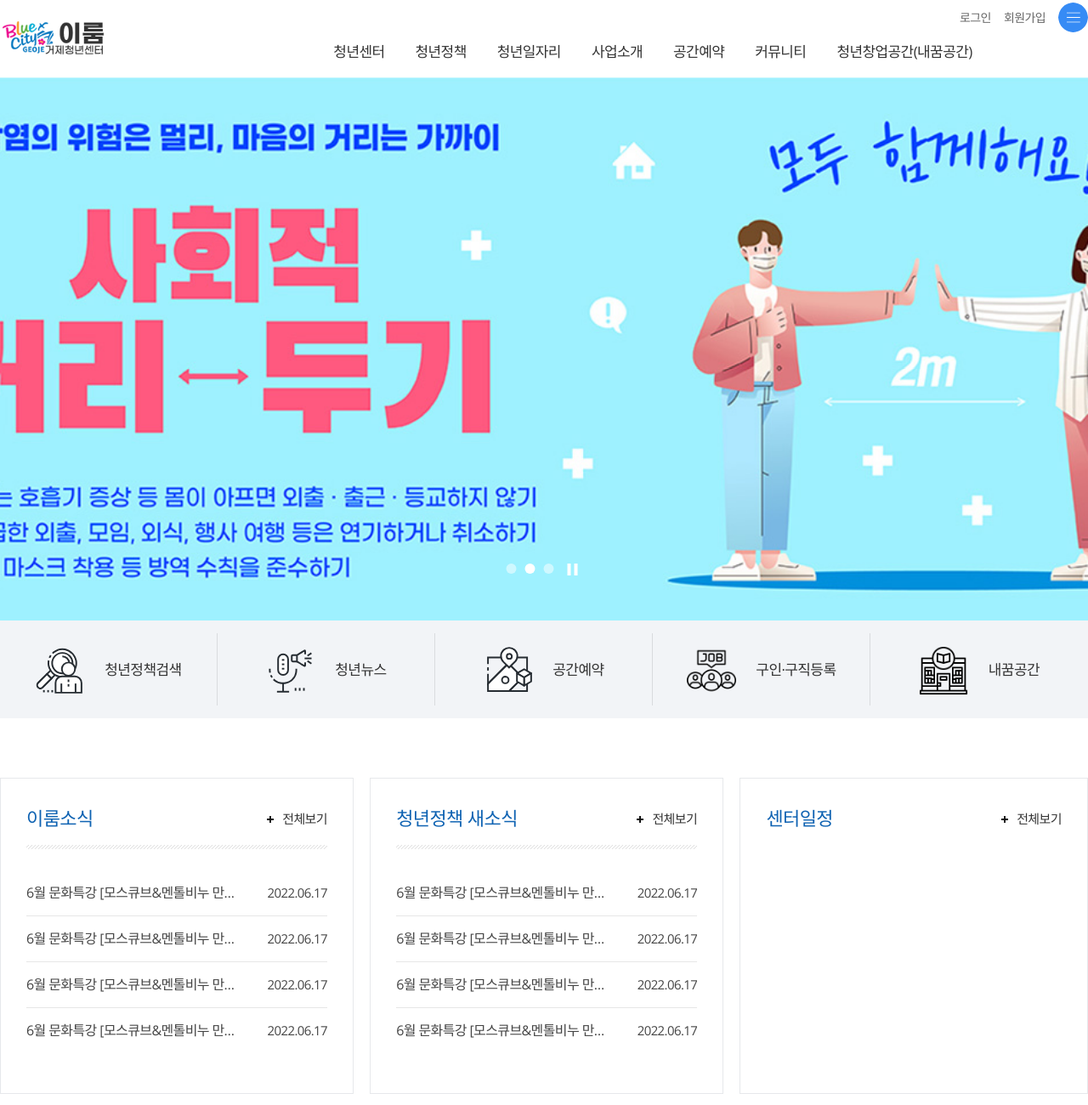
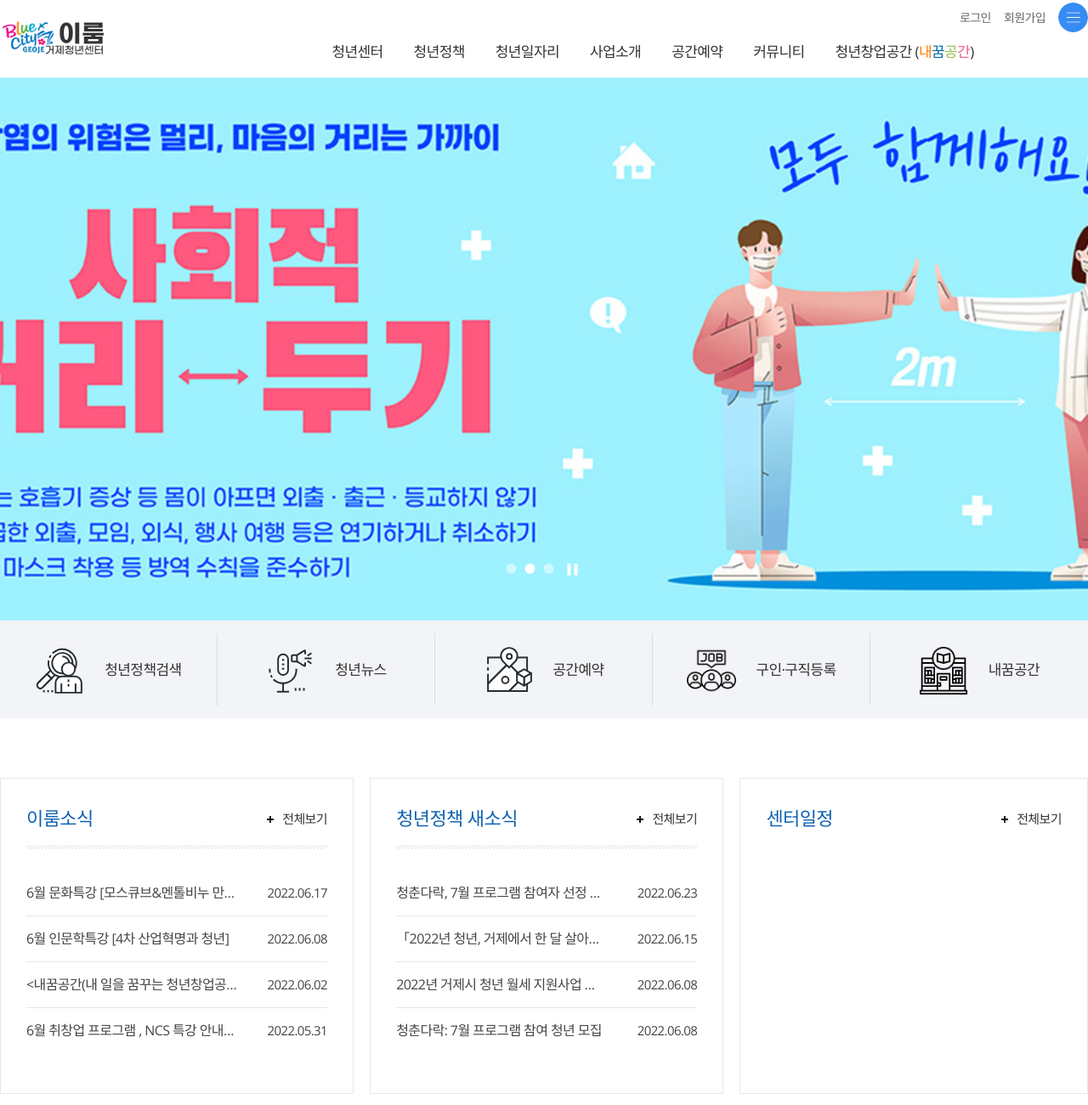
Before and after one commit to johyomin/geojeyouth, a plain HTML site: page index.html in a window 1280 px wide. Shown: the top 1300 px of the page at 85% size. Drawn offline with nearby package versions, Linux system fonts and the light colour scheme; a web font is replaced by a local one.

Commit message:
내꿈공간 span 추가

```diff
--- a/css/style.css
+++ b/css/style.css
@@ -614,6 +614,7 @@ body {
   cursor: pointer;
 }
 
+
 /* 상단 PC 버전 */
 /* 1400 보다 작은 경우 반응형 */
 @media all and (max-width:1400px) {
--- a/index.html
+++ b/index.html
@@ -100,9 +100,18 @@
           </ul>
         </li>
         <li>
-          <a href="#" class="more-mainmenu">청년창업공간(내꿈공간)</a>
+          <a href="#" class="more-mainmenu">
+            청년창업공간<br>
+            (<span style="color: #ff8000;">내</span><span style="color: #0365ad;">꿈</span><span style="color: #93be49;">공</span><span style="color: #f35c8a;">간</span>)
+            </a>
           <ul class="more-submenu">
-            <li><a href="#">소개</a></li>
+            <li><a href="#"><span style="color: #ff8000;">내</span><span style="color: #0365ad;">꿈</span><span style="color: #93be49;">공</span><span style="color: #f35c8a;">간</span>
+              소개</a></li>
+            <li><a href="#"><span style="color: #ff8000;">내</span><span style="color: #0365ad;">꿈</span><span style="color: #93be49;">공</span><span style="color: #f35c8a;">간</span>
+              대관신청</a></li>
+            <li><a href="#"><span style="color: #ff8000;">내</span><span style="color: #0365ad;">꿈</span><span style="color: #93be49;">공</span><span style="color: #f35c8a;">간</span>
+              대관현황</a></li>
+
           </ul>
         </li>
       </ul>
@@ -182,9 +191,17 @@
           </ul>
         </li>
         <li>
-          <a href="#" class="mb-mainmenu">청년창업공간(내꿈공간)</a>
+          <a href="#" class="mb-mainmenu">
+            청년창업공간
+            (<span style="color: #ff8000;">내</span><span style="color: #0365ad;">꿈</span><span style="color: #93be49;">공</span><span style="color: #f35c8a;">간</span>)
+            </a>
           <ul class="mb-submenu">
-            <li><a href="#">소개</a></li>
+            <li><a href="#"><span style="color: #ff8000;">내</span><span style="color: #0365ad;">꿈</span><span style="color: #93be49;">공</span><span style="color: #f35c8a;">간</span>
+              소개</a></li>
+            <li><a href="#"><span style="color: #ff8000;">내</span><span style="color: #0365ad;">꿈</span><span style="color: #93be49;">공</span><span style="color: #f35c8a;">간</span>
+              대관신청</a></li>
+            <li><a href="#"><span style="color: #ff8000;">내</span><span style="color: #0365ad;">꿈</span><span style="color: #93be49;">공</span><span style="color: #f35c8a;">간</span>
+              대관현황</a></li>
           </ul>
         </li>
       </ul>
@@ -260,9 +277,17 @@
               </ul>
             </li>
             <li>
-              <a href="#" class="mainmenu">청년창업공간(내꿈공간)</a>
+              <a href="#" class="mainmenu">
+                청년창업공간
+                (<span style="color: #ff8000;">내</span><span style="color: #0365ad;">꿈</span><span style="color: #93be49;">공</span><span style="color: #f35c8a;">간</span>)
+                </a>
               <ul class="submenu">
-                <li><a href="#">소개</a></li>
+                <li><a href="#"><span style="color: #ff8000;">내</span><span style="color: #0365ad;">꿈</span><span style="color: #93be49;">공</span><span style="color: #f35c8a;">간</span>
+                  소개</a></li>
+                <li><a href="#"><span style="color: #ff8000;">내</span><span style="color: #0365ad;">꿈</span><span style="color: #93be49;">공</span><span style="color: #f35c8a;">간</span>
+                  대관신청</a></li>
+                <li><a href="#"><span style="color: #ff8000;">내</span><span style="color: #0365ad;">꿈</span><span style="color: #93be49;">공</span><span style="color: #f35c8a;">간</span>
+                  대관현황</a></li>
               </ul>
             </li>
           </ul>
@@ -360,16 +385,18 @@
                 <span>2022.06.17</span>
               </li>
               <li>
-                <a href="#">6월 문화특강 [모스큐브&멘톨비누 만들기]</a>
-                <span>2022.06.17</span>
+                <a href="#">6월 인문학특강 [4차 산업혁명과 청년]</a>
+                <span>2022.06.08</span>
               </li>
               <li>
-                <a href="#">6월 문화특강 [모스큐브&멘톨비누 만들기]</a>
-                <span>2022.06.17</span>
+                <a href="#">
+                  <내꿈공간(내 일을 꿈꾸는 청년창업공간) 대관 안내>
+                </a>
+                <span>2022.06.02</span>
               </li>
               <li>
-                <a href="#">6월 문화특강 [모스큐브&멘톨비누 만들기]</a>
-                <span>2022.06.17</span>
+                <a href="#">6월 취창업 프로그램 , NCS 특강 안내 ♡</a>
+                <span>2022.05.31</span>
               </li>
             </ul>
           </div>
@@ -382,20 +409,20 @@
           <div class="community-main">
             <ul class="community-list">
               <li>
-                <a href="#">6월 문화특강 [모스큐브&멘톨비누 만들기]</a>
-                <span>2022.06.17</span>
+                <a href="#">청춘다락, 7월 프로그램 참여자 선정 결과(예비명단 포함)</a>
+                <span>2022.06.23</span>
               </li>
               <li>
-                <a href="#">6월 문화특강 [모스큐브&멘톨비누 만들기]</a>
-                <span>2022.06.17</span>
+                <a href="#">「2022년 청년, 거제에서 한 달 살아보기」 참여 청년 모집!!</a>
+                <span>2022.06.15</span>
               </li>
               <li>
-                <a href="#">6월 문화특강 [모스큐브&멘톨비누 만들기]</a>
-                <span>2022.06.17</span>
+                <a href="#">2022년 거제시 청년 월세 지원사업 선정 결과</a>
+                <span>2022.06.08</span>
               </li>
               <li>
-                <a href="#">6월 문화특강 [모스큐브&멘톨비누 만들기]</a>
-                <span>2022.06.17</span>
+                <a href="#">청춘다락: 7월 프로그램 참여 청년 모집</a>
+                <span>2022.06.08</span>
               </li>
             </ul>
           </div>
```
